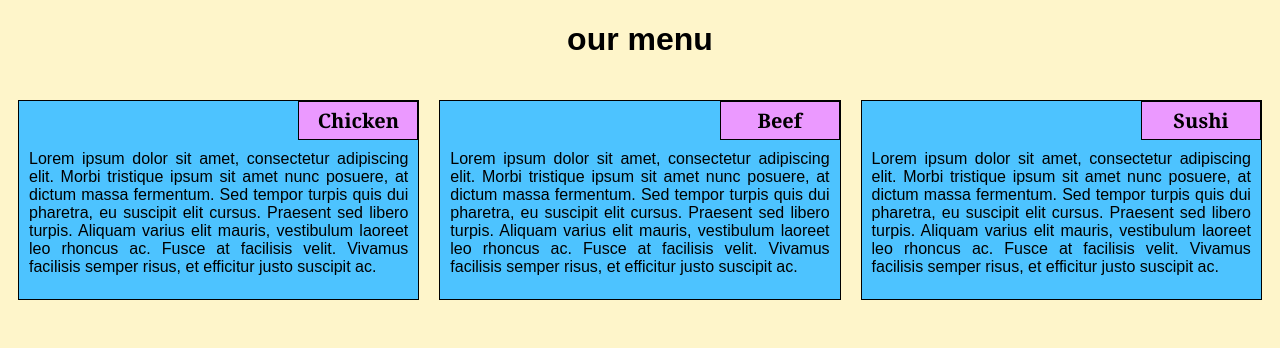
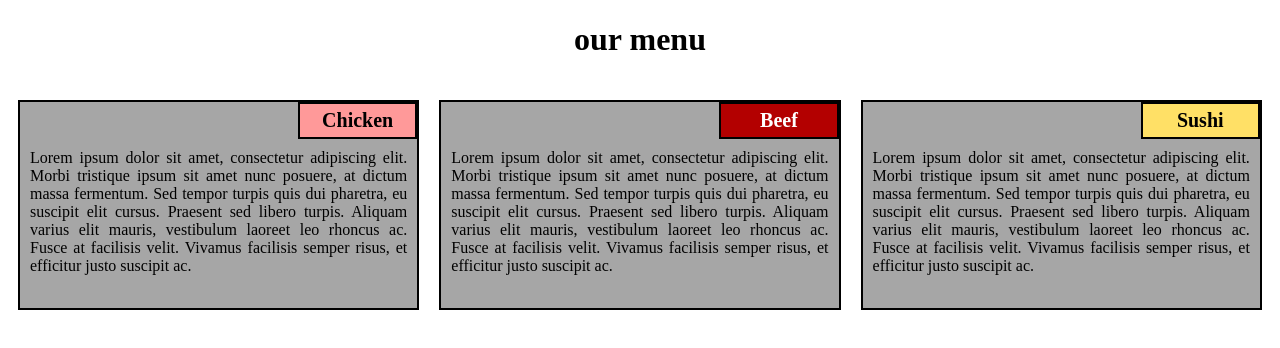
Before and after one commit to TULSI2012/module_2, a plain HTML site: page index.html in a window 1280 px wide. Drawn offline with Linux system fonts and the light colour scheme.

Commit message:
Update style.css

```diff
--- a/css/style.css
+++ b/css/style.css
@@ -1,18 +1,19 @@
-	*{
+		*{
 		box-sizing: border-box;
 	}
 	h1{
 		text-align: center;
 		color: #000000;
-		font-family: Brushstroke, fantasy;
+		font-family: Arial Rounded MT;
 	}
 	body{
-		background-color: #fef5ca;
+		background-color: #ffffff;
 	}
 	p{
 		padding: 10px;
 		margin: 0px;
 		text-align: justify;
+    font-family:  Arial Rounded MT;
 	}
 	.container {
 	border: none;
@@ -23,55 +24,56 @@
 	padding: 10px;
 }
 section{
-	border: 1px solid black;
-	background-color: #4dc3ff;
+	border: 2px solid black;
+	background-color: #a6a6a6;
 	width: 100%;
-	height: 200px;
-	font-family: arial;
+	height: 210px;
+	font-family:  Arial Rounded MT;
 	color: black;
 	position: relative;
 	overflow: auto;
 }
 #chicken{
-	border: 1px solid black;
+	border: 2px solid black;
 	text-align: center;
 	width: 30%;
 	margin-left: 70%;
-	font-family: Georgia,sans-serif;
+	font-family:  Arial Rounded MT;
 	font-weight: bold;
 	font-size: 125%;
 	margin-bottom: 0;
 	margin-top: 0;
 	padding: 5px;
-	background-color: #eb99ff;
+	background-color: #ff9999;
 
 }
 #beef{
-	border: 1px solid black;
+	border: 2px solid black;
 	text-align: center;
+  color: white;
 	width: 30%;
 	margin-left: 70%;
-	font-family: Georgia,sans-serif;
+	font-family:  Arial Rounded MT;
 	font-weight: bold;
 	font-size: 125%;
 	margin-bottom: 0;
 	margin-top: 0;
 	padding: 5px;
-	background-color: #eb99ff;
+	background-color: #b30000;
 
 }
 #sushi{
-	border: 1px solid black;
+	border: 2px solid black;
 	text-align: center;
 	width: 30%;
 	margin-left: 70%;
-	font-family: Georgia,sans-serif;
+	font-family:  Arial Rounded MT;
 	font-weight: bold;
 	font-size: 125%;
 	margin-bottom: 0;
 	margin-top: 0;
 	padding: 5px;
-	background-color: #eb99ff;
+	background-color: #ffe066;
 
 }
 .row{
```
